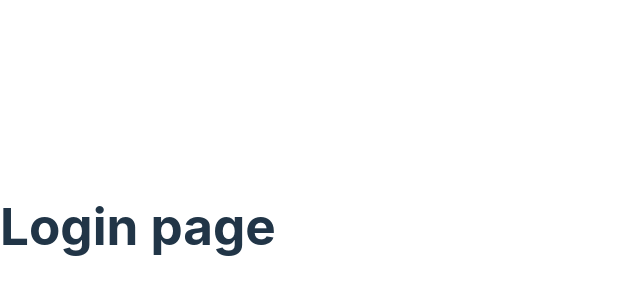
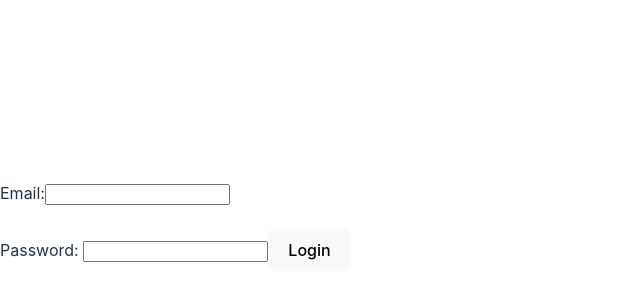
Before and after one commit to RasmusKuusmaa/price_tracker, a React (Vite) app in the folder frontend/: page /login in a window 1280 px wide. Shown: the part 174-474 px from the top of the page, without its empty margins (0-640 px from the left). Built offline with nearby package versions, Linux system fonts and the light colour scheme.

Commit message:
login page html

```diff
--- a/frontend/src/components/login.jsx
+++ b/frontend/src/components/login.jsx
@@ -1,9 +1,25 @@
-import React from 'react'
+import React, { useState } from 'react'
 
 function Login(){
+    const [email, setEmail] = useState('');
+    const [password, setPassword] = useState('');
+
     return (
         <div>
-            <h1>Login page</h1>
+            <form>
+                <label>
+                    Email:
+                </label>
+                <input
+                    value={email}
+                />
+                <br/>
+                <br/>
+                <label>Password: </label>
+                <input value={password}/>
+                <button>Login</button>
+            </form>
+
         </div>
     )
 }
```
